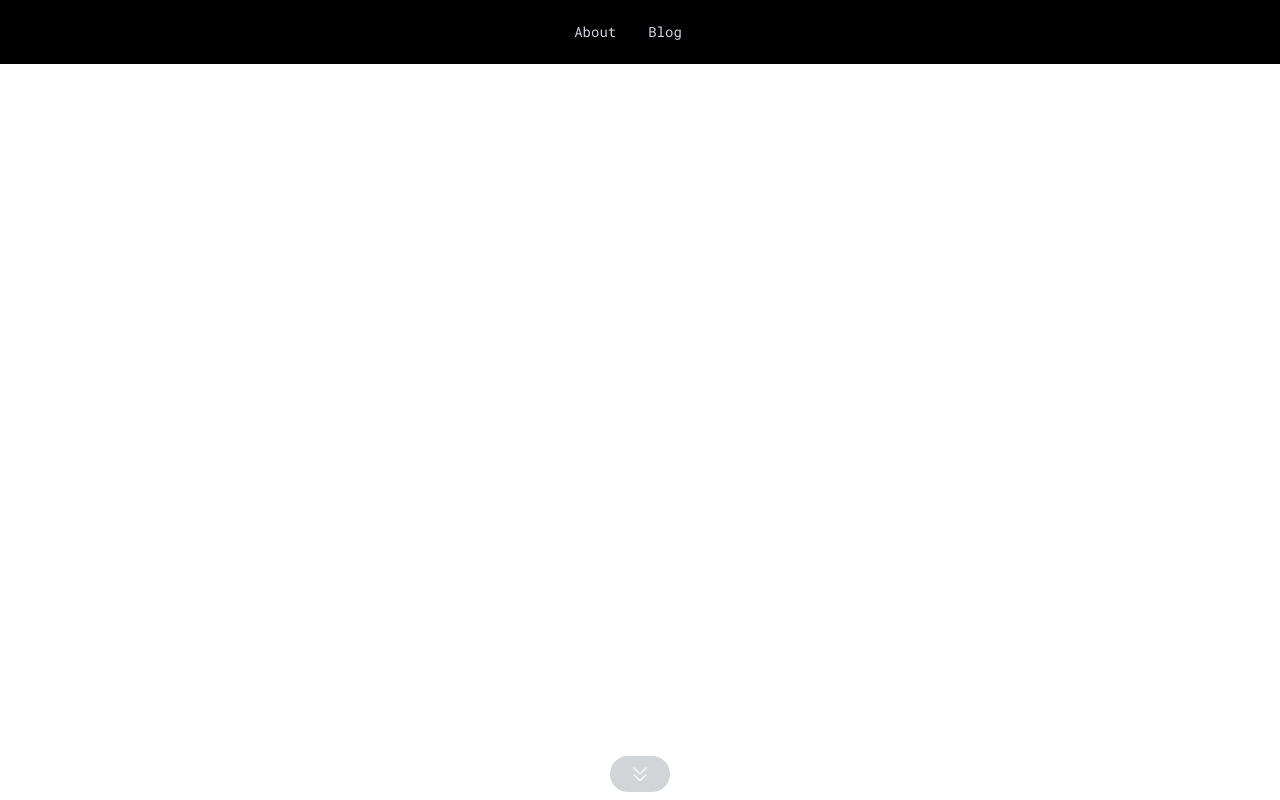
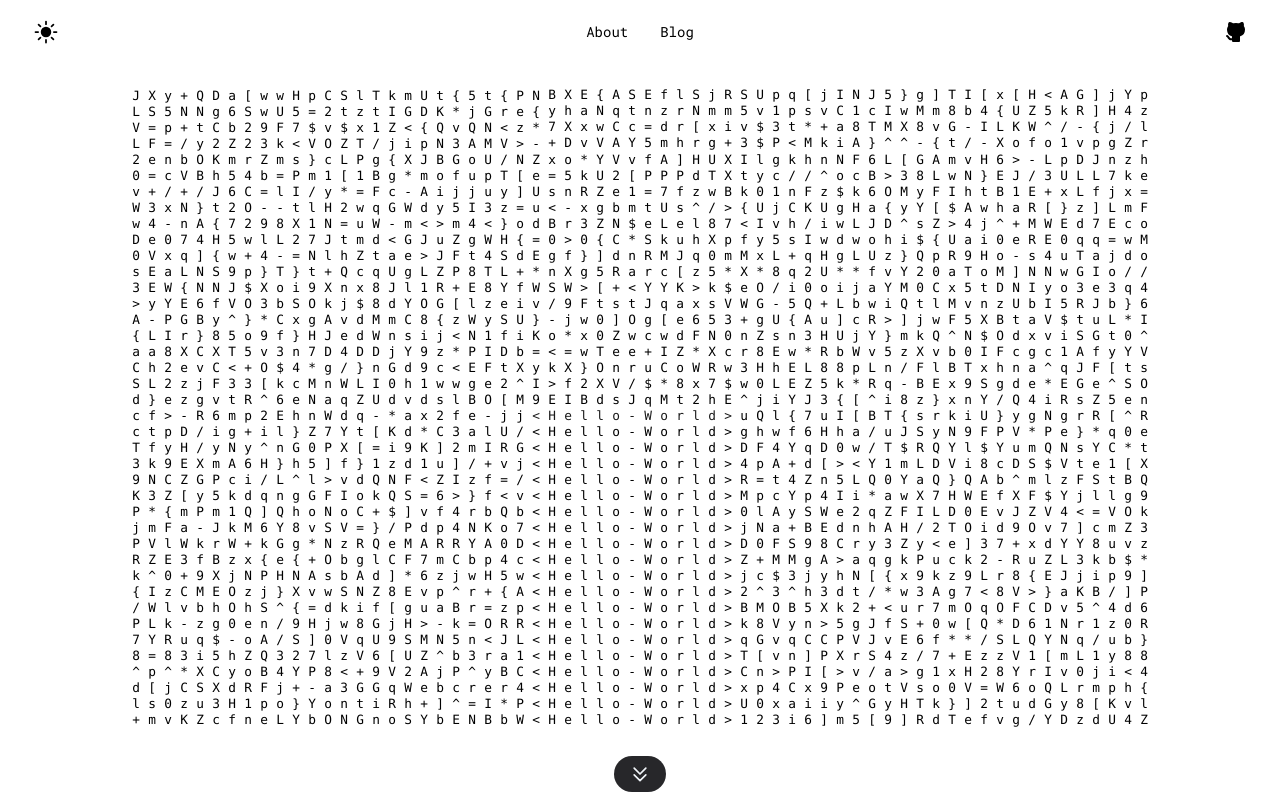
Before and after one commit to LVivona/lvivona.github.io, a Next.js app: page / in a window 1280 px wide. Shown: the top 800 px of the page. Built offline with nearby package versions, Linux system fonts and the light colour scheme.

Commit message:
Update UI design and add new components

```diff
--- a/src/app/layout.tsx
+++ b/src/app/layout.tsx
@@ -1,6 +1,7 @@
 import type { Metadata } from "next";
 import { Roboto_Mono } from "next/font/google";
 import "./globals.css";
+import { ThemeProvider } from "@/context/themeContext";
 
 const robot_mono = Roboto_Mono({ subsets: ["latin"] });
 
@@ -29,7 +30,11 @@ export default function RootLayout({
 }>) {
   return (
     <html lang="en" className="scroll-smooth">
-      <body className={robot_mono.className}>{children}</body>
+      <body className={`${robot_mono.className}`}>
+        <ThemeProvider>
+        {children}
+        </ThemeProvider>
+        </body>
     </html>
   );
 }
--- a/src/app/page.tsx
+++ b/src/app/page.tsx
@@ -1,5 +1,5 @@
 "use client";
-import { useState, useEffect } from "react";
+import { useState, useEffect, useContext } from "react";
 
 // NEXTJS
 import Image from "next/image";
@@ -10,6 +10,7 @@ import Navbar from "@/components/ui/navbar";
 
 // UI
 import { TextGenerateEffect } from "@/components/ui/text-generate";
+import { useTheme } from "@/context/themeContext";
 
 const blogs = [
   {
@@ -85,11 +86,11 @@ export default function Home() {
   }, []);
 
   return (
-    <section>
+    <section className="  dark:bg-black bg-white ">
       {/* Floating Navbar */}
       <Navbar />
 
-      <main className="flex min-h-screen flex-col items-center justify-between py-2">
+      <main className="  flex min-h-screen flex-col items-center justify-between py-2">
         <div className="relative flex items-center justify-center h-screen">
           <section className="w-full h-full flex ">
             <HeroSection/>
@@ -98,11 +99,11 @@ export default function Home() {
 
         <div className="relative mx-auto max-w-4xl sm:px-10 pb-10 antialiased p-2 sm:p-0">
           <section id="about" className="max-h-screen max-w-screen mt-[102px] ">
-            <div className="flex gap-y-10 h-[40rem] w-full flex-col items-center justify-center overflow-hidden rounded-md bg-black">
+            <div className="flex gap-y-10 h-[40rem] w-full flex-col items-center justify-center overflow-hidden rounded-md ">
               {isSectionVisible && (
                 <>
-                  <div className="relative z-20 max-w-3xl text-center text-md text-white animation translateUp">
-                    <h1 className="text-center mb-4 text-white animate-translateUp">
+                  <div className="relative z-20 max-w-3xl text-center text-md text-black dark:text-white animation translateUp">
+                    <h1 className="text-center mb-4  animate-translateUp">
                       About me{" "}
                     </h1>
                     <Image
@@ -111,7 +112,7 @@ export default function Home() {
                       width={128}
                       height={128}
                       loading="eager"
-                      className="rounded-full mx-auto border-[1px] shadow-lg animate-translateUp duration-200"
+                      className="rounded-full mx-auto border-[2px] border-black/60 animate-translateUp duration-200"
                     />
                     <TextGenerateEffect
                       className="animate-translateUp text-center"
--- a/src/components/hero/index.tsx
+++ b/src/components/hero/index.tsx
@@ -1,10 +1,9 @@
+import { useTheme } from "@/context/themeContext";
 import { useState, useEffect, useRef } from "react";
 
-const staticMessage = "[Hello-World]";
-
-interface HeroSectionProps {
-  loading: boolean;
-}
+const staticMessage1 = "<Hello>";
+const staticMessage2 = "<World>";
+const fullMessage = "<Hello-World>";
 
 interface Column {
   chars: string[];
@@ -12,6 +11,7 @@ interface Column {
 }
 
 export default function HeroSection() {
+  const { isDarkMode } = useTheme();
   const svgRef = useRef<SVGSVGElement>(null);
   const [dimensions, setDimensions] = useState({ width: 0, height: 0 });
   const [matrixColumns, setMatrixColumns] = useState<Column[]>([]);
@@ -41,8 +41,16 @@ export default function HeroSection() {
     const columnCount = Math.floor(dimensions.width / 20);
     const rowCount = Math.floor(dimensions.height / 20);
 
-    const messageStartCol = Math.floor((columnCount - staticMessage.length) / 2);
-    const messageRow = Math.floor(rowCount / 2);
+    const messageStartCol = dimensions.width < 300
+      ? [
+          Math.floor((columnCount - staticMessage1.length) / 2),
+          Math.floor((columnCount - staticMessage2.length) / 2)
+        ]
+      : [Math.floor((columnCount - fullMessage.length) / 2)];
+
+    const messageRows = dimensions.width < 300
+      ? [Math.floor(rowCount / 2) - 1, Math.floor(rowCount / 2)]
+      : [Math.floor(rowCount / 2)];
 
     let columns: Column[] = Array(columnCount)
       .fill(null)
@@ -50,12 +58,29 @@ export default function HeroSection() {
         chars: Array(rowCount)
           .fill(null)
           .map((_, rowIndex) => {
+            if (dimensions.width < 300) {
               if (
-              colIndex >= messageStartCol &&
-              colIndex < messageStartCol + staticMessage.length &&
-              rowIndex === messageRow
+                colIndex >= messageStartCol[0] &&
+                colIndex < messageStartCol[0] + staticMessage1.length &&
+                rowIndex === messageRows[0]
               ) {
-              return staticMessage[colIndex - messageStartCol];
+                return staticMessage1[colIndex - messageStartCol[0]];
+              }
+              if (
+                colIndex >= messageStartCol[1] &&
+                colIndex < messageStartCol[1] + staticMessage2.length &&
+                rowIndex === messageRows[1]
+              ) {
+                return staticMessage2[colIndex - messageStartCol[1]];
+              }
+            } else {
+              if (
+                colIndex >= messageStartCol[0] &&
+                colIndex < messageStartCol[0] + fullMessage.length &&
+                rowIndex === messageRows[0]
+              ) {
+                return fullMessage[colIndex - messageStartCol[0]];
+              }
             }
             return generateMatrixContent();
           }),
@@ -66,12 +91,25 @@ export default function HeroSection() {
       columns = columns.map((column, colIndex) => ({
         ...column,
         chars: column.chars.map((char, rowIndex) => {
+          if (dimensions.width < 300) {
             if (
-            colIndex >= messageStartCol &&
-            colIndex < messageStartCol + staticMessage.length &&
-            rowIndex === messageRow
+              (colIndex >= messageStartCol[0] &&
+                colIndex < messageStartCol[0] + staticMessage1.length &&
+                rowIndex === messageRows[0]) ||
+              (colIndex >= messageStartCol[1] &&
+                colIndex < messageStartCol[1] + staticMessage2.length &&
+                rowIndex === messageRows[1])
             ) {
               return char; // Keep the static message characters unchanged
+            }
+          } else {
+            if (
+              colIndex >= messageStartCol[0] &&
+              colIndex < messageStartCol[0] + fullMessage.length &&
+              rowIndex === messageRows[0]
+            ) {
+              return char; // Keep the static message characters unchanged
+            }
           }
           return rowIndex === 0
             ? generateMatrixContent()
@@ -85,44 +123,51 @@ export default function HeroSection() {
   }, [dimensions]);
 
   return (
-    <div id="waves" className="w-screen h-screen overflow-hidden p-10 rounded-lg border-black animate-pad">
+    <div id="waves" className="w-screen h-full overflow-hidden rounded-lg border-black dark:bg-black">
+      <div className="w-full h-full animate-pad shadow-xl">
         <svg
           ref={svgRef}
           id="bannerSVG"
           xmlns="http://www.w3.org/2000/svg"
           version="1.1"
-        className="w-full h-full text-left"
+          className="w-full h-full"
           viewBox={`0 0 ${dimensions.width} ${dimensions.height}`}
         >
           {matrixColumns.map((column, colIndex) =>
             column.chars.map((char, rowIndex) => {
-            const messageStartCol = Math.floor(
-              (matrixColumns.length - staticMessage.length) / 2
-            );
-            const messageRow = Math.floor(
-              column.chars.length / 2
-            );
-            const isStaticChar =
-              colIndex >= messageStartCol &&
-              colIndex < messageStartCol + staticMessage.length &&
-              rowIndex === messageRow;
+              const messageStartCol = dimensions.width < 300
+                ? [
+                    Math.floor((matrixColumns.length - staticMessage1.length) / 2),
+                    Math.floor((matrixColumns.length - staticMessage2.length) / 2)
+                  ]
+                : [Math.floor((matrixColumns.length - fullMessage.length) / 2)];
+
+              const messageRows = dimensions.width < 300
+                ? [Math.floor(column.chars.length / 2) - 1, Math.floor(column.chars.length / 2)]
+                : [Math.floor(column.chars.length / 2)];
+
+              const isStaticChar = dimensions.width < 300
+                ? (colIndex >= messageStartCol[0] &&
+                    colIndex < messageStartCol[0] + staticMessage1.length &&
+                    rowIndex === messageRows[0]) ||
+                  (colIndex >= messageStartCol[1] &&
+                    colIndex < messageStartCol[1] + staticMessage2.length &&
+                    rowIndex === messageRows[1])
+                : colIndex >= messageStartCol[0] &&
+                  colIndex < messageStartCol[0] + fullMessage.length &&
+                  rowIndex === messageRows[0];
+
               return (
                 <text
                   key={`${colIndex}-${rowIndex}`}
-                x={colIndex * 20}
-                y={rowIndex * 20}
+                  x={(colIndex + 0.5) * (dimensions.width / matrixColumns.length)}
+                  y={(rowIndex + 0.5) * (dimensions.height / column.chars.length)}
                   textAnchor="middle"
                   dominantBaseline="middle"
-                className={`font-mono ${isStaticChar && "animate-pulse"}`}
+                  className={`font-mono ${isStaticChar ? "animate-pulse" : ""}`}
                   style={{
-                  fill: !isStaticChar
-                    ? "#ffffff"
-                    : rowIndex !== 0
-                    ? "#ffffff"
-                    : `rgba(0, 255, 0, ${
-                        1 - rowIndex / column.chars.length
-                      })`,
-                  fontSize: isStaticChar ? "18px" : "14px",
+                    fill: isDarkMode ? "#ffffff" : "#000000",
+                    fontSize: "1rem",
                   }}
                 >
                   {char}
@@ -131,8 +176,9 @@ export default function HeroSection() {
             })
           )}
         </svg>
+      </div>
       <a href="#about">
-        <button className="flex items-center justify-center w-fit p-2 px-5 min-w-max text-sm font-bold text-center hover:bg-opacity-100 active:bg-opacity-90 rounded-full backdrop-blur-sm transition-all md:text-base outline-[#09073a]/50 absolute bottom-4 right-1/2 z-10 translate-x-1/2 bg-slate-800/20 hover:bg-slate-700/50">
+        <button className="flex items-center justify-center w-fit p-2 px-4 min-w-max text-sm font-bold text-center hover:bg-opacity-100 active:bg-opacity-90 rounded-full backdrop-blur-sm transition-all md:text-base outline-[#09073a]/50 absolute bottom-4 right-1/2 z-10 translate-x-1/2 dark:bg-zinc-800/40 dark:hover:bg-zinc-700/50 bg-zinc-800 hover:bg-zinc-800/70">
           <svg
             xmlns="http://www.w3.org/2000/svg"
             fill="none"
--- a/src/components/icons/github.tsx
+++ b/src/components/icons/github.tsx
@@ -4,7 +4,7 @@ export function Github(): JSX.Element {
   return (
     <svg
       xmlns="http://www.w3.org/2000/svg"
-      className="icon icon-tabler icon-tabler-brand-github-filled"
+      className="icon icon-tabler icon-tabler-brand-github-filled text-black dark:text-white"
       width="24"
       height="24"
       viewBox="0 0 24 24"
--- a/src/components/ui/navbar.tsx
+++ b/src/components/ui/navbar.tsx
@@ -3,8 +3,11 @@ import { useState, useEffect } from 'react'
 import { cn } from '@/utils/cn';
 import Link from 'next/link';
 import { Github } from '../icons/github';
+import { MoonIcon, SunIcon } from '@heroicons/react/24/solid';
+import { useTheme } from '@/context/themeContext';
 
 export default function Navbar() {
+  const {isDarkMode, toggleTheme} = useTheme();
   const [visible, setVisible] = useState(false);
   const [lastScrollY, setLastScrollY] = useState(0);
   const [isHoveredOn, setIsHoveredOn] = useState(false);
@@ -19,7 +22,9 @@ export default function Navbar() {
 
   useEffect(() => {
     const controlNavbar = () => {
-      if (window.scrollY > lastScrollY) {
+      if (window.scrollY === 0) {
+        setVisible(true);
+      } else if (window.scrollY > lastScrollY) {
         setVisible(false);
       } else {
         setVisible(true);
@@ -34,24 +39,26 @@ export default function Navbar() {
   }, [lastScrollY]);
 
   return (
-    <nav className={` z-20 fixed top-0 left-0 right-0 transition-opacity duration-300 ${visible ? 'opacity-100' : 'opacity-0'}`}>
+    <nav className={`  z-20 fixed top-0 left-0 right-0 transition-opacity duration-300 ${visible ? 'opacity-100' : 'opacity-0'}`}>
       <div
-        className={cn("relative bg-black transition-all duration-300", isHoveredOn ? "backdrop-blur-md" : "")}
+        className={cn("relative  transition-all duration-300", isHoveredOn ? "backdrop-blur-md" : "")}
       >
-        <div className="max-w-7xl mx-auto px-4 sm:px-6 lg:px-8">
+        <div className="dark:bg-black bg-white max-w-7xl mx-auto px-4 sm:px-6 lg:px-8">
           <div className="flex items-center justify-between h-16">
             {/* Logo placeholder */}
             {/* <div className="w-8 h-8 bg-white bg-opacity-20 rounded-full mr-8"></div> */}
+            <div className='w-6' onClick={toggleTheme}>{!isDarkMode ? <SunIcon className='fill-black dark:fill-white' width={28} height={28}/> : <MoonIcon className='fill-black dark:fill-white'  width={28} height={28}/>}</div>
             {/* Navigation items */}
             <div className="flex items-center justify-center flex-grow space-x-8">
               {/* header links */}
 
-              <Link href='#about'><div onMouseEnter={() => {setIsHoveredOn(true)}} className='text-gray-300 hover:text-white text-sm relative group'>About</div></Link>
-              <Link href='/blogs'><div onMouseEnter={() => {setIsHoveredOn(true)}} className='text-gray-300 hover:text-white text-sm relative group'>Blog</div></Link>
+              <a href='#about'><div onMouseEnter={() => {setIsHoveredOn(true)}} className=' text-black dark:text-gray-300  text-sm relative group'>About</div></a>
+              <Link href='/blogs'><div onMouseEnter={() => {setIsHoveredOn(true)}} className='text-black dark:text-gray-300 text-sm relative group'>Blog</div></Link>
 
             </div>
             {/* Search icon placeholder */}
             <Link href={"https://github.com/LVivona"}><Github/></Link>
+
           </div>
         </div>
         {/* Gradient overlay */}
--- a/src/components/ui/text-generate.tsx
+++ b/src/components/ui/text-generate.tsx
@@ -23,7 +23,7 @@ export const TextGenerateEffect = ({
         delay: stagger(0.1),
       },
     );
-  }, [scope.current]);
+  }, [animate]);
 
   const renderWords = () => {
     return (
--- /dev/null
+++ b/src/context/themeContext.tsx
@@ -0,0 +1,34 @@
+"use client"
+// src/context/ThemeContext.tsx
+import { createContext, useContext, useState, ReactNode } from 'react';
+
+interface ThemeContextProps {
+  isDarkMode: boolean;
+  toggleTheme: () => void;
+}
+
+const ThemeContext = createContext<ThemeContextProps | undefined>(undefined);
+
+export const ThemeProvider = ({ children }: { children: ReactNode }) => {
+  const [isDarkMode, setIsDarkMode] = useState(false);
+
+  const toggleTheme = () => {
+    setIsDarkMode(prevMode => !prevMode);
+  };
+
+  return (
+    <ThemeContext.Provider value={{ isDarkMode, toggleTheme }}>
+      <div className={` duration-200 ${isDarkMode ? "dark" : ""}`}>
+      {children}
+      </div>
+    </ThemeContext.Provider>
+  );
+};
+
+export const useTheme = () => {
+  const context = useContext(ThemeContext);
+  if (!context) {
+    throw new Error('useTheme must be used within a ThemeProvider');
+  }
+  return context;
+};
```
Also changed, not shown: src/app/blogs/page.tsx (+8 -10 lines). Lines whose indentation alone changed are shown as unchanged.
